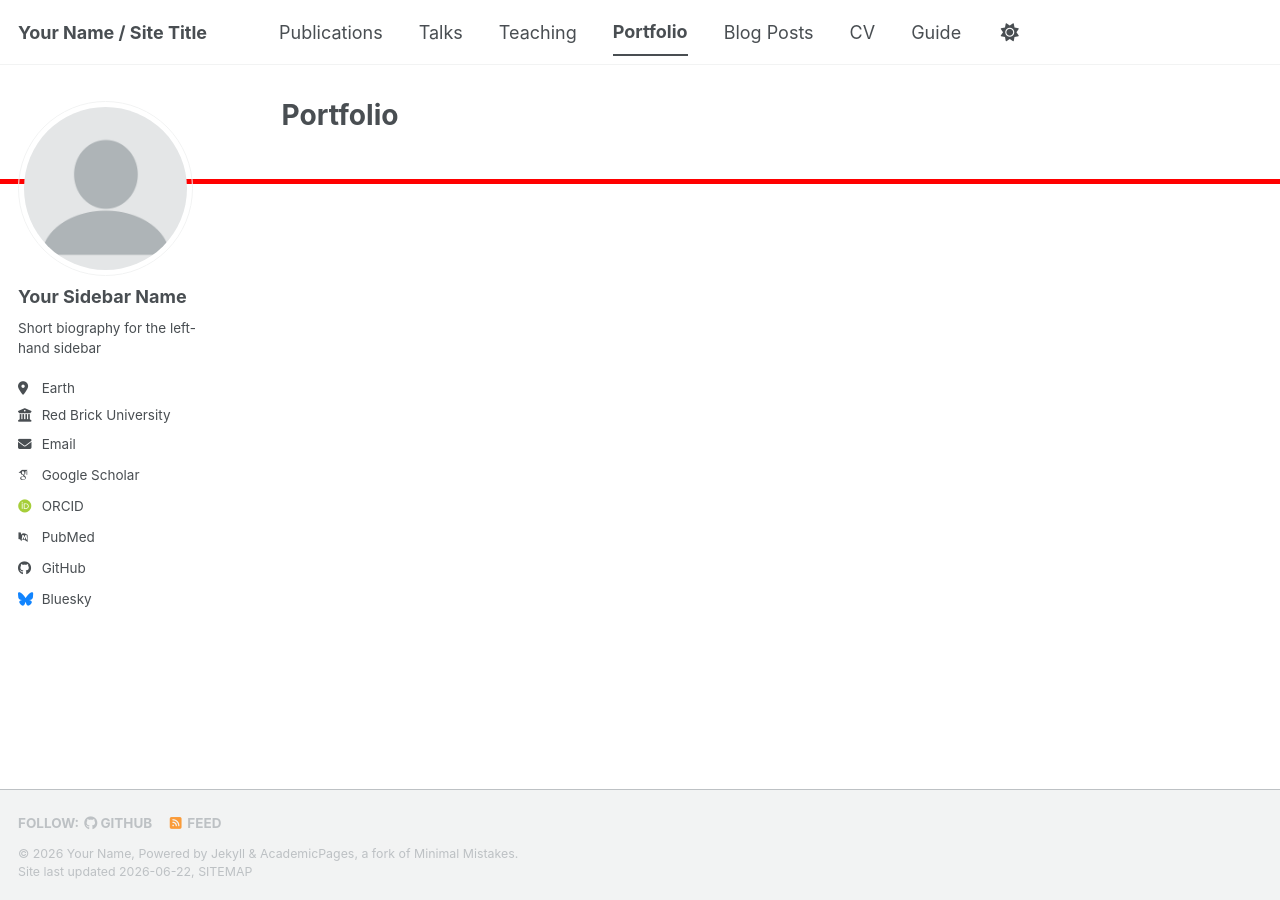
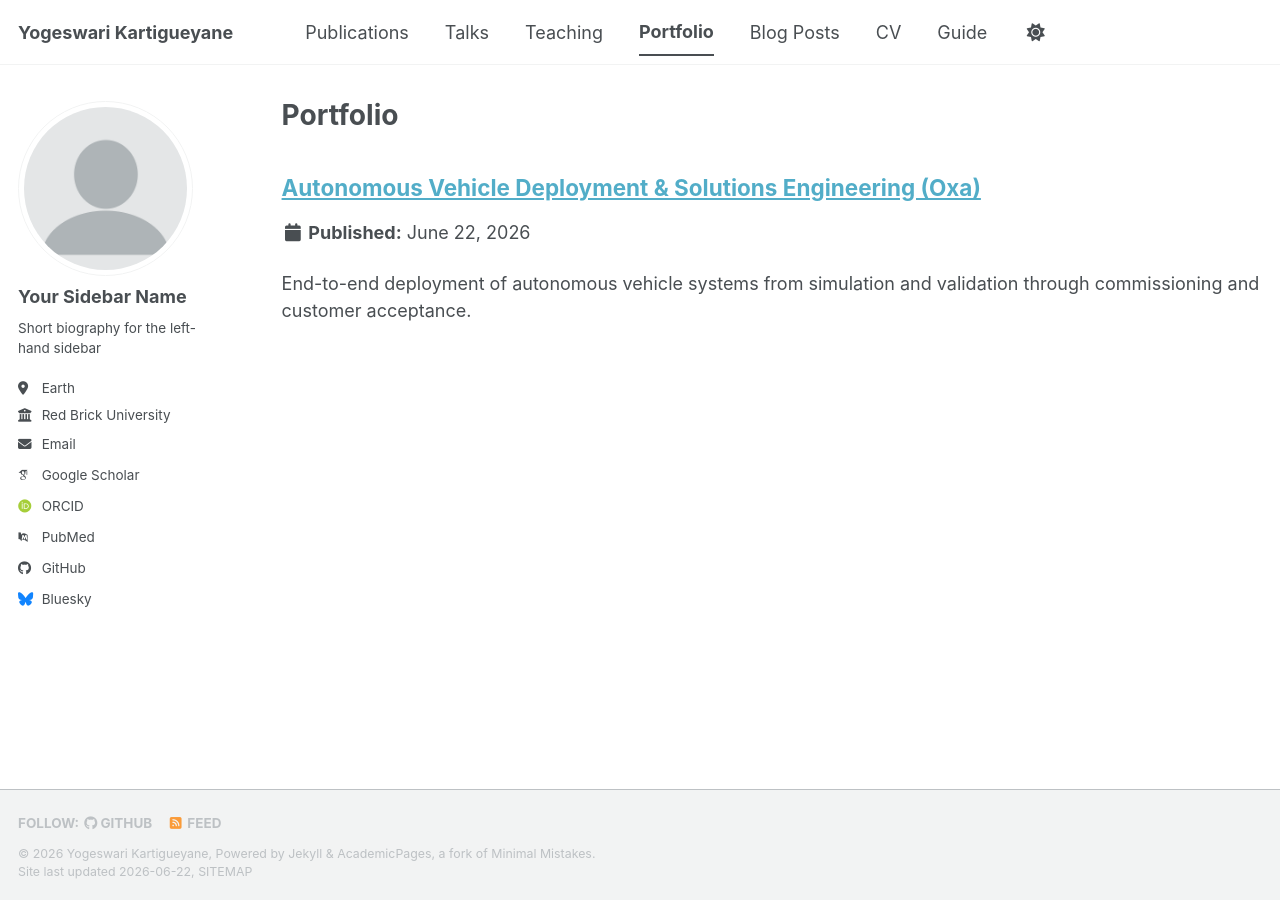
Before and after one commit to yogeswari15/yogeswari.github.io, a Jekyll site: the page built from _pages/portfolio.html, in a window 1280 px wide. Built offline with Jekyll 4.4.1, drawn with Linux system fonts in a browser that asks for light colours; some web fonts are replaced; a script bundle is joined from its source files by our own code; library files that are not in the unit come from our copies.

Commit message:
fix config _portfolio main.scss

```diff
--- a/_config.yml
+++ b/_config.yml
@@ -9,14 +9,14 @@
 # Basic Site Settings
 locale                   : "en-US"
 site_theme               : "default" # The available themes options are "default", "air", "sunrise", "mint", "dirt" and "contrast"
-title                    : "Your Name / Site Title"
+title                    : "Yogeswari Kartigueyane"
 title_separator          : "-"
-name                     : &name "Your Name"
-description              : &description "Your Name's academic portfolio"   # Update this with a general description of your site, this is the default if not overridden by a page
-url                      : https://academicpages.github.io # The base hostname & protocol for your site e.g. "https://[your GitHub username].github.io",
+name                     : &name "Yogeswari Kartigueyane"
+description              : &description "Autonomous Systems & Solutions Engineer"   # Update this with a general description of your site, this is the default if not overridden by a page
+url                      : https://yogeswari15.github.io # The base hostname & protocol for your site e.g. "https://[your GitHub username].github.io",
                                                            # or if you already have some other page hosted on Github then use "https://[your GitHub username].github.io/[Your Repo Name]"
 baseurl                  : "" # the subpath of your site, e.g. "/blog"
-repository               : "academicpages/academicpages.github.io"
+repository               : "yogeswari15/yogeswari15.github.io"
 
 # Site Author - The following control what appear as part of the author content on the side bar.
 #               If a field is blank the icon and link will not appear, otherwise it will be shown.
--- a/_portfolio/oxa-autonomous-deployment.md
+++ b/_portfolio/oxa-autonomous-deployment.md
@@ -0,0 +1,6 @@
+---
+title: "Autonomous Vehicle Deployment & Solutions Engineering (Oxa)"
+excerpt: "End-to-end deployment of autonomous vehicle systems from simulation and validation through commissioning and customer acceptance."
+collection: portfolio
+permalink: /portfolio/oxa-autonomous-deployment/
+---
--- a/assets/css/main.scss
+++ b/assets/css/main.scss
@@ -39,7 +39,5 @@
 
     "vendor/font-awesome/fontawesome",
     "vendor/font-awesome/solid",
-    "vendor/font-awesome/brands",
-
-    "custom"
+    "vendor/font-awesome/brands"
 ;
```
